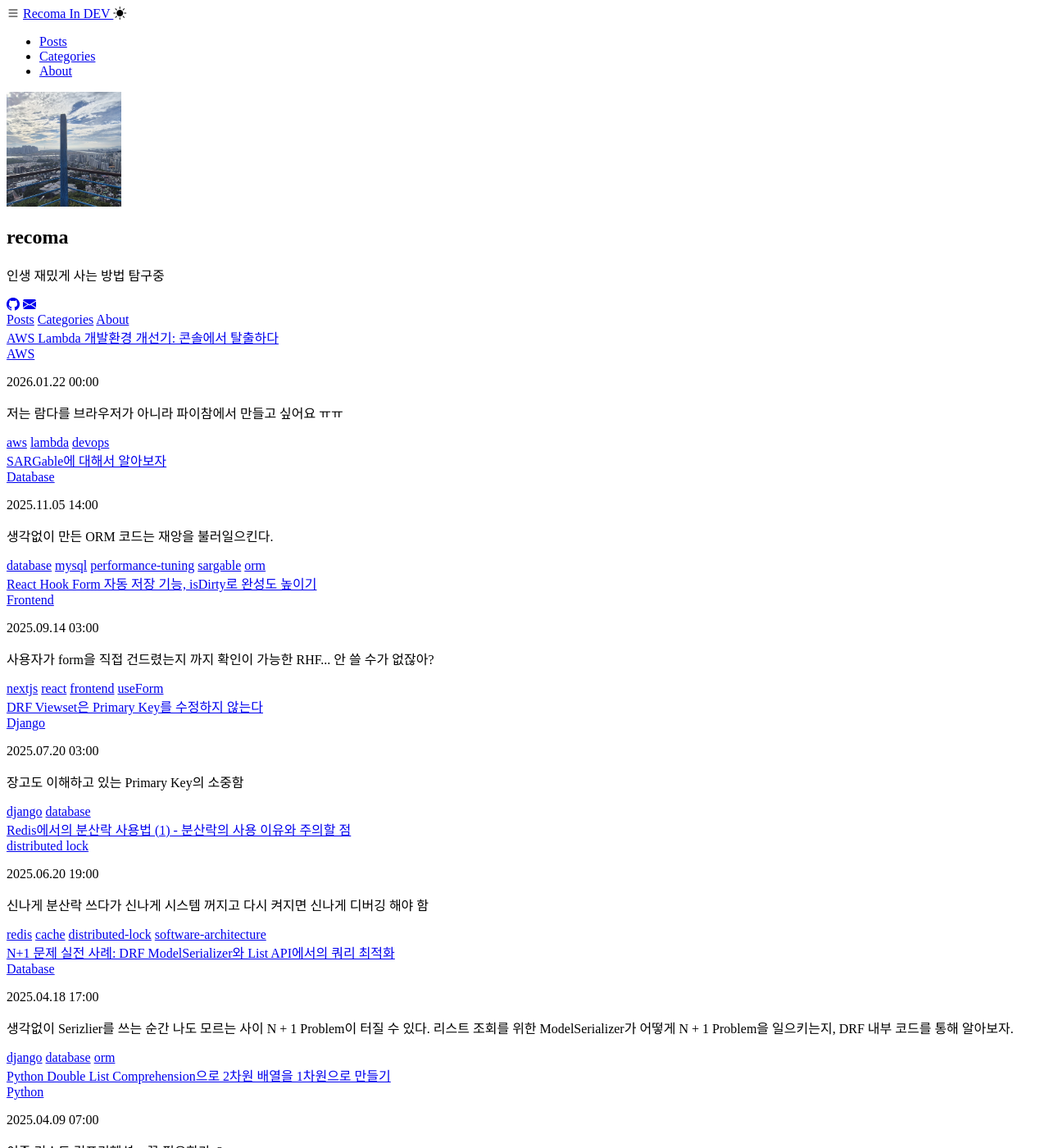
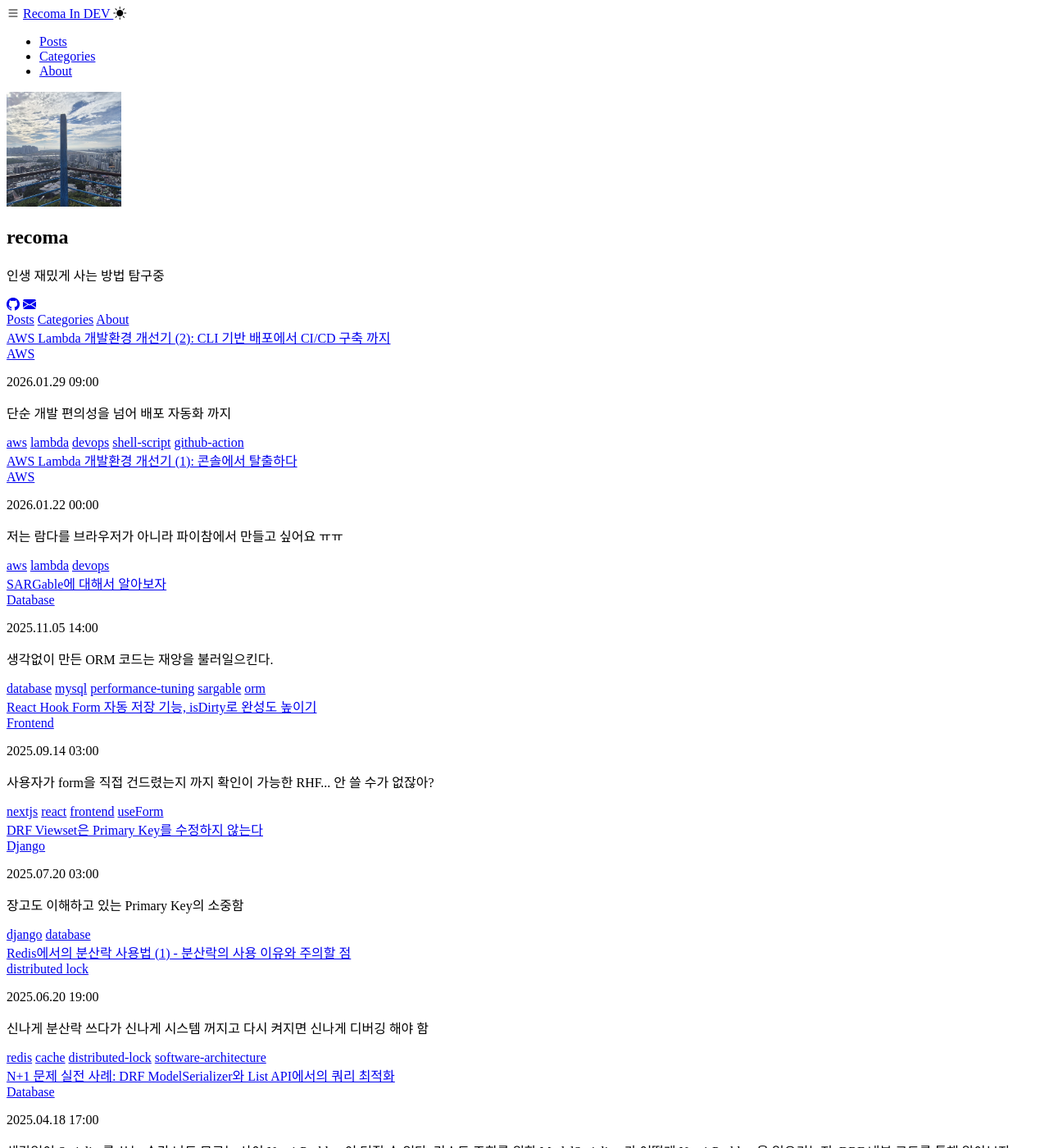
Before and after one commit to recoma96/recoma96.github.io, a Jekyll site: the page built from posts/index.html, in a window 1280 px wide and 1400 px high. Shown: the whole window at 82% size. Built offline with Jekyll 4.4.1, drawn with Linux system fonts in a browser that asks for light colours; some web fonts are replaced; the list of posts is cut into pages by our own code; a style sheet for code colours, icons or effects is not loaded; some of the changed lines change nothing that is shown; some of the changed text lies outside the part shown.

Commit message:
blog: first write

```diff
--- a/_posts/2026-01-22-aws-lambda-operation.md
+++ b/_posts/2026-01-22-aws-lambda-operation.md
@@ -1,6 +1,6 @@
 ---
 layout: post
-title:  "AWS Lambda 개발환경 개선기: 콘솔에서 탈출하다"
+title:  "AWS Lambda 개발환경 개선기 (1): 콘솔에서 탈출하다"
 date:   2026-01-22 09:00:00 +0900
 categories: "AWS"
 summary: "저는 람다를 브라우저가 아니라 파이참에서 만들고 싶어요 ㅠㅠ"
@@ -17,6 +17,7 @@ image: ""
 * CLI 기반 배포 스크립트 도입 및 공통 모듈 설계로 구조 개선
 * 팀원들이 같은 방식으로 개발/배포 가능해져 협업 효율 향상
 
+* * *
 
 # 개요
 
--- /dev/null
+++ b/_posts/2026-01-29-aws-lambda-operation-2.md
@@ -0,0 +1,39 @@
+---
+layout: post
+title:  "AWS Lambda 개발환경 개선기 (2): CLI 기반 배포에서 CI/CD 구축 까지"
+date:   2026-01-29 18:00:00 +0900
+categories: "AWS"
+summary: "단순 개발 편의성을 넘어 배포 자동화 까지"
+tags: ["aws", "lambda", "devops" , "shell-script", "github-action"]
+image: ""
+---
+
+
+
+
+### TL;DR
+* Github Action 기반의 CI/CD 파이프라인 구축
+* CLI 환경에의 수동 배포 -> Github merge 기반 자동 배포로 전환
+* 운영 안정성을 넘어, 배포 결과의 재현성까지 확보
+
+* * *
+
+### 지난 이야기 요약 ([AWS Lambda 개발환경 개선기 (1): 콘솔에서 탈출하다](/aws/2026/01/22/aws-lambda-operation.html))
+
+* AWS Lambda의 Python3.9 런타임 종료(EOL) 대응 과정에서, 다른 툴이나 자동화 없이 순수 AWS Console 상에서 코드를 작성하는 방식의 람다 개발 환경이 문제가 있다고 판단함.
+* Console 기반에서 GIT + CLI 기반 개발환경으로 변경
+* Github에서 코드 이력을 볼 수 있고, DB ORM 코드 모듈화로 SQL대신 ORM 코드를 람다에 사용할 수 있는 등, 개발 안정성이 생김
+* 하지만, 특정 함수 배포 시, 관련없는 다른 함수들이 같이 패키징되는 문제, CI/CD 미구축 등 개선해야 할 점이 아직도 남아있음
+
+# 개요
+
+한달 전, 나는 기존 사내에서 람다를 개발하던 방식이 상당히 비효율적이라고 느껴, 일부 개선을 진행한 적이 있었다. 람다 코드를 Github로 이전해, 다른 개발자들이 쉽게 볼 수 있게 했고, 로컬 노트북에서 Shell Script만 실행하면 바로 배포되는 구조를 구축했다.
+
+# 본론
+
+## 함수 배포시 관련없는 함수들 까지 같이 패키징 되는 문제 해결
+
+## Github Action 기반의 CI/CD 파이프라인 구축
+
+
+# 마치며
```
